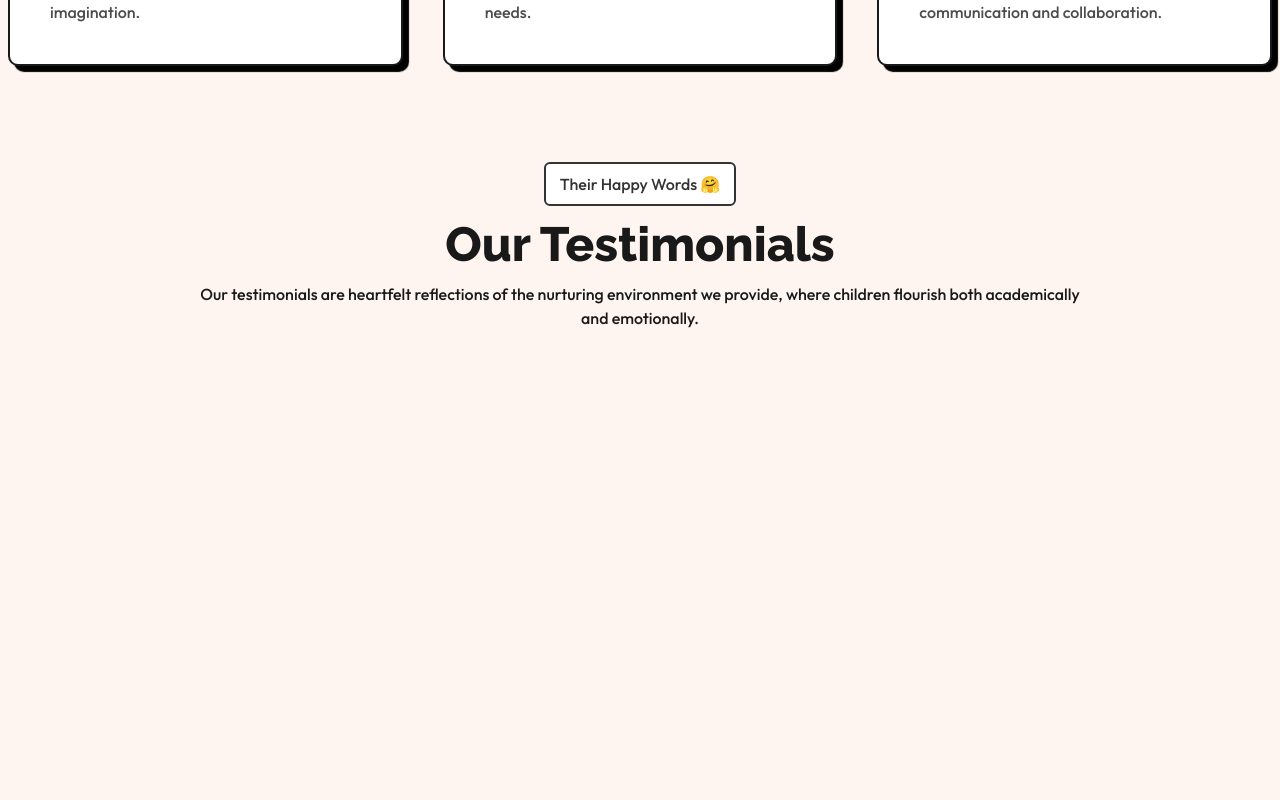
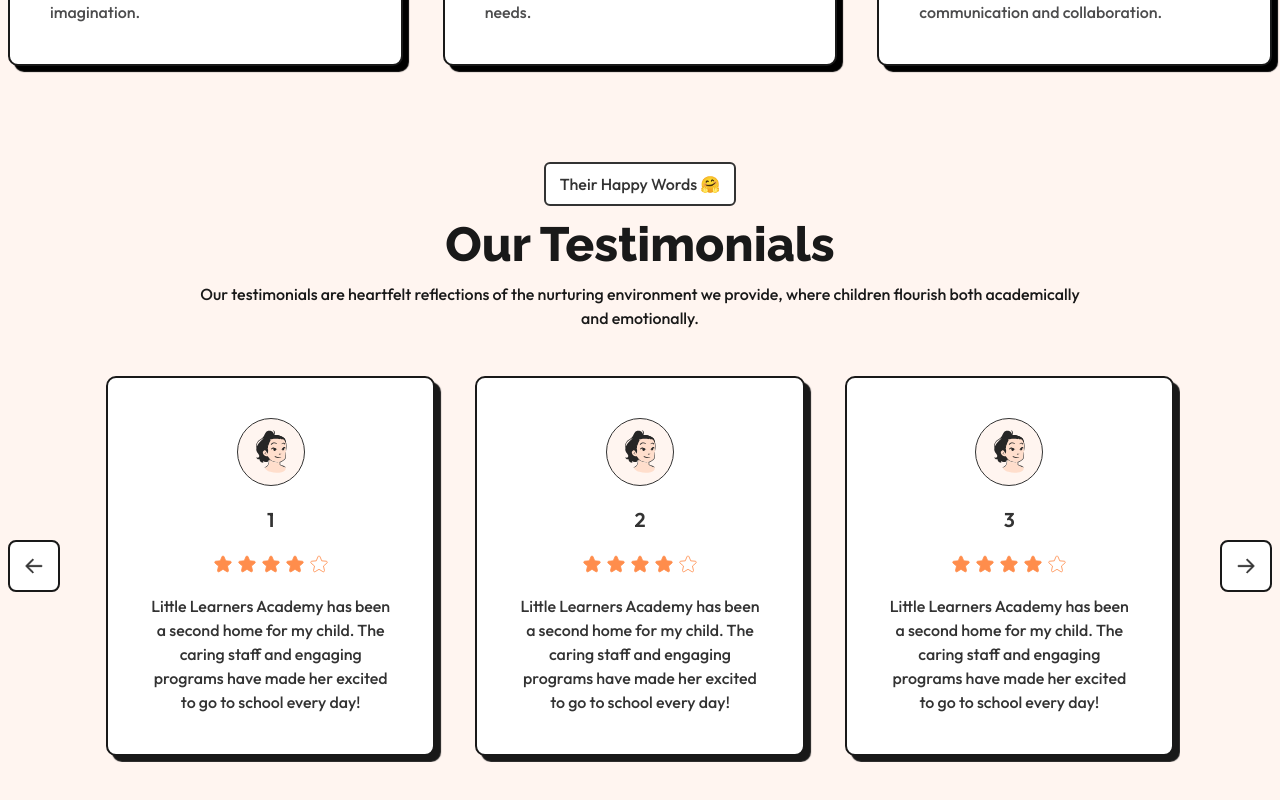
Before and after one commit to iabdwahab/little-learners, a Next.js app: page / in a window 1280 px wide. Shown: the part 1480-2280 px from the top of the page. Before the commit the page ends 1906 px from the top, so only its background shows below. Built offline with nearby package versions, Linux system fonts and the light colour scheme.

Commit message:
TestimonialsSection: Implementing Design.

```diff
--- /dev/null
+++ b/app/components/testimonials_section/BackButton.tsx
@@ -0,0 +1,18 @@
+import Button from "./Button";
+
+function BackButton({ className }: { className?: string }) {
+  function handleClick() {}
+
+  return (
+    <Button onClick={handleClick} className={`${className}`}>
+      <svg xmlns="http://www.w3.org/2000/svg" viewBox="0 0 24 24" className="fill-grey-20 stroke-grey-20 size-5">
+        <path
+          fillRule="evenodd"
+          d="M11.03 3.97a.75.75 0 0 1 0 1.06l-6.22 6.22H21a.75.75 0 0 1 0 1.5H4.81l6.22 6.22a.75.75 0 1 1-1.06 1.06l-7.5-7.5a.75.75 0 0 1 0-1.06l7.5-7.5a.75.75 0 0 1 1.06 0Z"
+          clipRule="evenodd"
+        />
+      </svg>
+    </Button>
+  );
+}
+export default BackButton;
--- /dev/null
+++ b/app/components/testimonials_section/Button.tsx
@@ -0,0 +1,10 @@
+import { TestimonialButtonProps } from "@/app/types/testimonials";
+
+function Button({ children, onClick, className }: TestimonialButtonProps) {
+  return (
+    <button onClick={onClick} className={`${className} rounded-lg border-2 bg-white p-3.5`}>
+      {children}
+    </button>
+  );
+}
+export default Button;
--- a/app/components/testimonials_section/Index.tsx
+++ b/app/components/testimonials_section/Index.tsx
@@ -1,4 +1,8 @@
+"use client";
+
 import SectionHeading from "../section_heading/Index";
+import BackButton from "./BackButton";
+import NextButton from "./NextButton";
 import TestimonialCard from "./TestimonialCard";
 
 function TestimonialsSection() {
@@ -11,6 +15,28 @@
           Our testimonials are heartfelt reflections of the nurturing environment we provide, where children flourish both academically and emotionally.
         </SectionHeading.Description>
       </SectionHeading>
+
+      <div className="flex items-center gap-10">
+        <BackButton className="hidden lg:block" />
+
+        <div className="flex flex-nowrap gap-10 overflow-hidden p-1.5">
+          <TestimonialCard name="1" />
+          <TestimonialCard name="2" />
+          <TestimonialCard name="3" />
+          <TestimonialCard name="4" />
+          <TestimonialCard name="5" />
+          <TestimonialCard name="6" />
+          <TestimonialCard name="7" />
+          <TestimonialCard name="8" />
+        </div>
+
+        <NextButton className="hidden lg:block" />
+      </div>
+
+      <div className="mt-10 flex items-center justify-center gap-5 lg:hidden">
+        <BackButton />
+        <NextButton />
+      </div>
     </section>
   );
 }
--- /dev/null
+++ b/app/components/testimonials_section/NextButton.tsx
@@ -0,0 +1,18 @@
+import Button from "./Button";
+
+function NextButton({ className }: { className?: string }) {
+  function handleClick() {}
+
+  return (
+    <Button onClick={handleClick} className={`${className}`}>
+      <svg xmlns="http://www.w3.org/2000/svg" viewBox="0 0 24 24" className="fill-grey-20 stroke-grey-20 size-5">
+        <path
+          fillRule="evenodd"
+          d="M12.97 3.97a.75.75 0 0 1 1.06 0l7.5 7.5a.75.75 0 0 1 0 1.06l-7.5 7.5a.75.75 0 1 1-1.06-1.06l6.22-6.22H3a.75.75 0 0 1 0-1.5h16.19l-6.22-6.22a.75.75 0 0 1 0-1.06Z"
+          clipRule="evenodd"
+        />
+      </svg>
+    </Button>
+  );
+}
+export default NextButton;
--- /dev/null
+++ b/app/components/testimonials_section/Stars.tsx
@@ -0,0 +1,18 @@
+function Stars({ rating }: { rating: 1 | 2 | 3 | 4 | 5 }) {
+  return (
+    <div className="flex items-center justify-center gap-1">
+      {Array.from({ length: 5 }, (_, index) => {
+        return (
+          <svg key={index} xmlns="http://www.w3.org/2000/svg" viewBox="0 0 24 24" className={`${index + 1 <= rating ? "fill-orange-65" : "fill-transparent"} stroke-orange-65 size-5`}>
+            <path
+              fillRule="evenodd"
+              d="M10.788 3.21c.448-1.077 1.976-1.077 2.424 0l2.082 5.006 5.404.434c1.164.093 1.636 1.545.749 2.305l-4.117 3.527 1.257 5.273c.271 1.136-.964 2.033-1.96 1.425L12 18.354 7.373 21.18c-.996.608-2.231-.29-1.96-1.425l1.257-5.273-4.117-3.527c-.887-.76-.415-2.212.749-2.305l5.404-.434 2.082-5.005Z"
+              clipRule="evenodd"
+            />
+          </svg>
+        );
+      })}
+    </div>
+  );
+}
+export default Stars;
--- a/app/components/testimonials_section/TestimonialCard.tsx
+++ b/app/components/testimonials_section/TestimonialCard.tsx
@@ -1,49 +1,14 @@
 import Image from "next/image";
+import Stars from "./Stars";
 
-function TestimonialCard() {
+function TestimonialCard({ name }: { name: string }) {
   return (
-    <div className="shadow-main flex flex-col gap-5 rounded-[10px] border-2 bg-white p-[30px] lg:p-10">
+    <div className="shadow-main flex min-w-[calc(100%)] flex-col gap-5 rounded-[10px] border-2 bg-white p-[30px] md:min-w-[calc((100%-40px)/2)] lg:min-w-[calc((100%-80px)/3)] lg:p-10">
       <div className="bg-orange-97 border-grey-20 mx-auto w-fit rounded-full border p-2">
         <Image src="/person/testimonial-1.svg" alt="Person" width={50} height={50} className="h-[50px] w-[50px]" />
       </div>
-      <h4 className="text-center text-xl font-semibold text-[#333]">Jennifer B</h4>
-      <div className="flex items-center justify-center gap-1">
-        <svg xmlns="http://www.w3.org/2000/svg" viewBox="0 0 24 24" className="fill-orange-65 size-5">
-          <path
-            fillRule="evenodd"
-            d="M10.788 3.21c.448-1.077 1.976-1.077 2.424 0l2.082 5.006 5.404.434c1.164.093 1.636 1.545.749 2.305l-4.117 3.527 1.257 5.273c.271 1.136-.964 2.033-1.96 1.425L12 18.354 7.373 21.18c-.996.608-2.231-.29-1.96-1.425l1.257-5.273-4.117-3.527c-.887-.76-.415-2.212.749-2.305l5.404-.434 2.082-5.005Z"
-            clipRule="evenodd"
-          />
-        </svg>
-        <svg xmlns="http://www.w3.org/2000/svg" viewBox="0 0 24 24" className="fill-orange-65 size-5">
-          <path
-            fillRule="evenodd"
-            d="M10.788 3.21c.448-1.077 1.976-1.077 2.424 0l2.082 5.006 5.404.434c1.164.093 1.636 1.545.749 2.305l-4.117 3.527 1.257 5.273c.271 1.136-.964 2.033-1.96 1.425L12 18.354 7.373 21.18c-.996.608-2.231-.29-1.96-1.425l1.257-5.273-4.117-3.527c-.887-.76-.415-2.212.749-2.305l5.404-.434 2.082-5.005Z"
-            clipRule="evenodd"
-          />
-        </svg>
-        <svg xmlns="http://www.w3.org/2000/svg" viewBox="0 0 24 24" className="fill-orange-65 size-5">
-          <path
-            fillRule="evenodd"
-            d="M10.788 3.21c.448-1.077 1.976-1.077 2.424 0l2.082 5.006 5.404.434c1.164.093 1.636 1.545.749 2.305l-4.117 3.527 1.257 5.273c.271 1.136-.964 2.033-1.96 1.425L12 18.354 7.373 21.18c-.996.608-2.231-.29-1.96-1.425l1.257-5.273-4.117-3.527c-.887-.76-.415-2.212.749-2.305l5.404-.434 2.082-5.005Z"
-            clipRule="evenodd"
-          />
-        </svg>
-        <svg xmlns="http://www.w3.org/2000/svg" viewBox="0 0 24 24" className="fill-orange-65 size-5">
-          <path
-            fillRule="evenodd"
-            d="M10.788 3.21c.448-1.077 1.976-1.077 2.424 0l2.082 5.006 5.404.434c1.164.093 1.636 1.545.749 2.305l-4.117 3.527 1.257 5.273c.271 1.136-.964 2.033-1.96 1.425L12 18.354 7.373 21.18c-.996.608-2.231-.29-1.96-1.425l1.257-5.273-4.117-3.527c-.887-.76-.415-2.212.749-2.305l5.404-.434 2.082-5.005Z"
-            clipRule="evenodd"
-          />
-        </svg>
-        <svg xmlns="http://www.w3.org/2000/svg" viewBox="0 0 24 24" className="fill-orange-65 size-5">
-          <path
-            fillRule="evenodd"
-            d="M10.788 3.21c.448-1.077 1.976-1.077 2.424 0l2.082 5.006 5.404.434c1.164.093 1.636 1.545.749 2.305l-4.117 3.527 1.257 5.273c.271 1.136-.964 2.033-1.96 1.425L12 18.354 7.373 21.18c-.996.608-2.231-.29-1.96-1.425l1.257-5.273-4.117-3.527c-.887-.76-.415-2.212.749-2.305l5.404-.434 2.082-5.005Z"
-            clipRule="evenodd"
-          />
-        </svg>
-      </div>
+      <h4 className="text-center text-xl font-semibold text-[#333]">{name}</h4>
+      <Stars rating={4} />
       <p className="text-grey-20 text-center font-medium">
         Little Learners Academy has been a second home for my child. The caring staff and engaging programs have made her excited to go to school every day!
       </p>
--- a/app/globals.css
+++ b/app/globals.css
@@ -25,9 +25,13 @@
   --shadow-main: 6px 6px 1px;
 }
 
-/* .shadow-main {
-  box-shadow:
-} */
+@utility no-scrollbar {
+  &::-webkit-scrollbar {
+    display: none;
+  }
+  scrollbar-width: none;
+  -ms-overflow-style: none;
+}
 
 button {
   @apply cursor-pointer;
--- /dev/null
+++ b/app/types/testimonials.ts
@@ -0,0 +1,5 @@
+export interface TestimonialButtonProps {
+  children: React.ReactNode;
+  onClick: () => void;
+  className?: string;
+}
```
